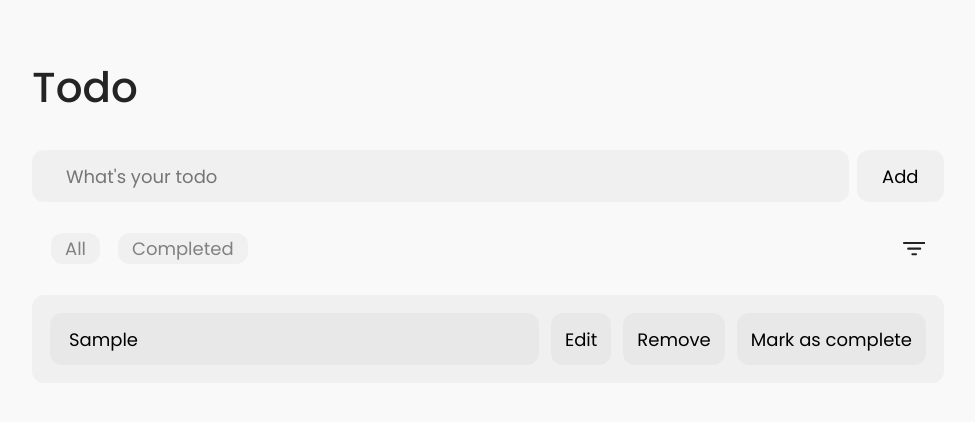
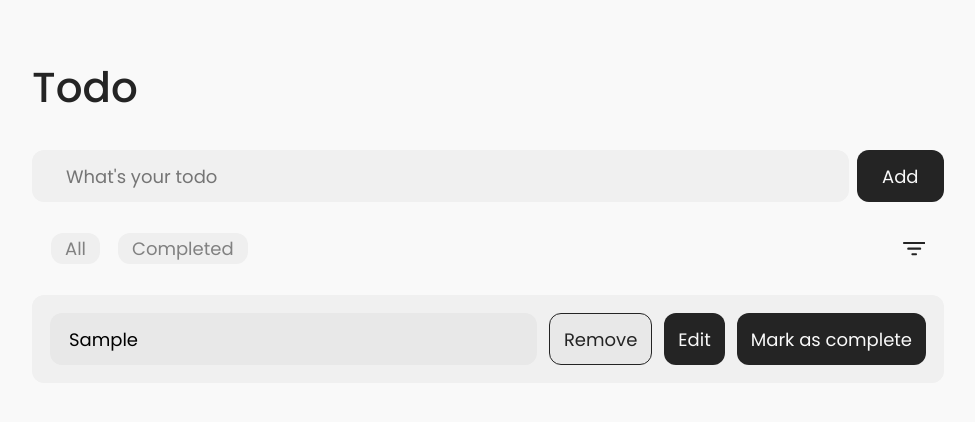
Before and after one commit to wahyuditya/Todo, a React (Vite) app in the folder Ticks/: page / in a window 1280 px wide. Both pictures are taken after typing "Sample" into the empty fields and a click on the button "Add". Shown: the top 422 px of the page, without its empty margins (152-1127 px from the left). Built offline with nearby package versions, Linux system fonts and the light colour scheme.

Commit message:
fix remove bugs, and styling

```diff
--- a/Ticks/package.json
+++ b/Ticks/package.json
@@ -11,7 +11,8 @@
   },
   "dependencies": {
     "react": "^18.3.1",
-    "react-dom": "^18.3.1"
+    "react-dom": "^18.3.1",
+    "uuid": "^10.0.0"
   },
   "devDependencies": {
     "@eslint/js": "^9.9.0",
@@ -23,6 +24,6 @@
     "eslint-plugin-react-hooks": "^5.1.0-rc.0",
     "eslint-plugin-react-refresh": "^0.4.9",
     "globals": "^15.9.0",
-    "vite": "^5.4.1"
+    "vite": "^5.4.8"
   }
 }
--- a/Ticks/src/App.css
+++ b/Ticks/src/App.css
@@ -58,7 +58,8 @@
   font-size: 18px;
   border-radius: 12px;
   border: none;
-  background-color: #f0f0f0;
+  color: #F9F9F9;
+  background-color: #242424;
 }
 
 .filter {
@@ -84,7 +85,11 @@
   font-size: 18px;
   border-radius: 12px;
   border: none;
-  background-color: #f0f0f0;
+}
+
+.cat-btn-active{
+  color: #F9F9F9 !important;
+  background-color: #242424 !important;
 }
 
 .filter svg {
@@ -146,16 +151,23 @@
   width: fit-content;
   border: none;
   border-radius: 12px;
-  background-color: #e8e8e8;
+  color: #F9F9F9;
+  background-color: #242424;
   font-size: 18px;
   padding: 0 14px;
   min-width: fit-content;
+}
+
+.remove-btn{
+  border: solid 1px #242424 !important;
+  color: #242424 !important;
+  background-color: #E8E8E8 !important;
 }
 
 .todosWarper button:last-child {
   margin-right: 18px;
 }
 
-/* .completed p {
-  background-color: rgb(199, 253, 199);
-} */
+.completed{
+  opacity: 40%;
+}
--- a/Ticks/src/App.jsx
+++ b/Ticks/src/App.jsx
@@ -1,4 +1,5 @@
 import { useState } from "react";
+import {v4 as uuidv4} from "uuid";
 import "./App.css";
 import Filter from "./components/filter";
 import TodoForms from "./components/todoForms";
@@ -9,13 +10,14 @@ function App() {
   const [isComplete, setIscomplete] = useState(false);
 
   const handleNewEntry = (newEntry) => {
-    setTodos([...todos, { title: newEntry, complete: false }]);
+    setTodos([...todos, { id: uuidv4(), title: newEntry, complete: false }]);
+
   };
 
-  const handleRemove = (index) => {
-    const toRemove = [...todos];
-    toRemove.splice(index, 1);
-    setTodos(toRemove);
+  const handleRemove = (id) => {
+    // const toRemove = [...todos];
+    setTodos(todos.filter((todo) => todo.id !== id))
+
   };
 
   const saveUpdate = (index, update) => {
@@ -62,6 +64,7 @@ function App() {
                         index={index}
                         markComplete={markComplete}
                         complete={todo.complete}
+                        id={todo.id}
                       />
                     </ul>
                   ))}
@@ -80,6 +83,7 @@ function App() {
                       index={index}
                       markComplete={markComplete}
                       complete={todo.complete}
+                      id={todo.id}
                     />
                   </ul>
                 ))}
--- a/Ticks/src/components/Todos.jsx
+++ b/Ticks/src/components/Todos.jsx
@@ -7,15 +7,21 @@ function Todos({
   saveUpdate,
   markComplete,
   complete,
+  id
 }) {
-  const [update, setUpdate] = useState(title);
+  const [update, setUpdate] = useState("");
   const [isEdit, setIsEdit] = useState(false);
 
-  // const val = title;
+  // setUpdate(title)
 
   const handleChange = (e) => {
     setUpdate(e.target.value);
   };
+
+  const handleEdit = () =>{
+    setUpdate(title)
+    setIsEdit(true)
+  }
 
   const handleSave = () => {
     saveUpdate(index, update);
@@ -36,22 +42,23 @@ function Todos({
             type="text"
             onKeyDown={handleEnter}
             onChange={handleChange}
-            value={title}
+            value={update}
           ></input>
           <button onClick={handleSave}>Save</button>
           <button onClick={() => setIsEdit(false)}>Cancel</button>
         </>
       ) : (
         <>
-          <p>{title}</p>
+          <p className={complete? "completed": ""}>{title}</p>
           {complete ? (
             <>
-              <button onClick={() => handleRemove(index)}>Remove</button>
+              <button className="remove-btn" onClick={() => handleRemove(id)}>Remove</button>
             </>
           ) : (
             <>
-              <button onClick={() => setIsEdit(true)}>Edit</button>
-              <button onClick={() => handleRemove(index)}>Remove</button>
+
+              <button className="remove-btn" onClick={() => handleRemove(id)}>Remove</button>
+              <button onClick={handleEdit}>Edit</button>
               <button onClick={() => markComplete(index)}>
                 Mark as complete
               </button>
--- a/Ticks/src/components/filter.jsx
+++ b/Ticks/src/components/filter.jsx
@@ -1,10 +1,26 @@
+import { useState } from "react";
+
 function Filter({ filterByAll, filterByCompleted }) {
+
+  const [isActive, setIsActive] = useState('')
+
+const handleByAll = (btnId) => {
+  setIsActive(btnId)
+  filterByAll()
+}
+
+const handleByCompleted = (btnId) => {
+  setIsActive(btnId)
+  filterByCompleted()
+}
+
+
   return (
     <>
       <div className="filter">
         <div className="cat">
-          <button onClick={filterByAll}>All</button>
-          <button onClick={filterByCompleted}>Completed</button>
+          <button className={isActive === "allBtn"? "cat-btn-active":""} onClick={() => handleByAll('allBtn')}>All</button>
+          <button className={isActive === "completedBtn" ? "cat-btn-active":""} onClick={() => handleByCompleted('completedBtn')}>Completed</button>
         </div>
         <svg
           width="24"
```
Also changed, not shown: 1 other file (tests, documents, lock files or other folders).
